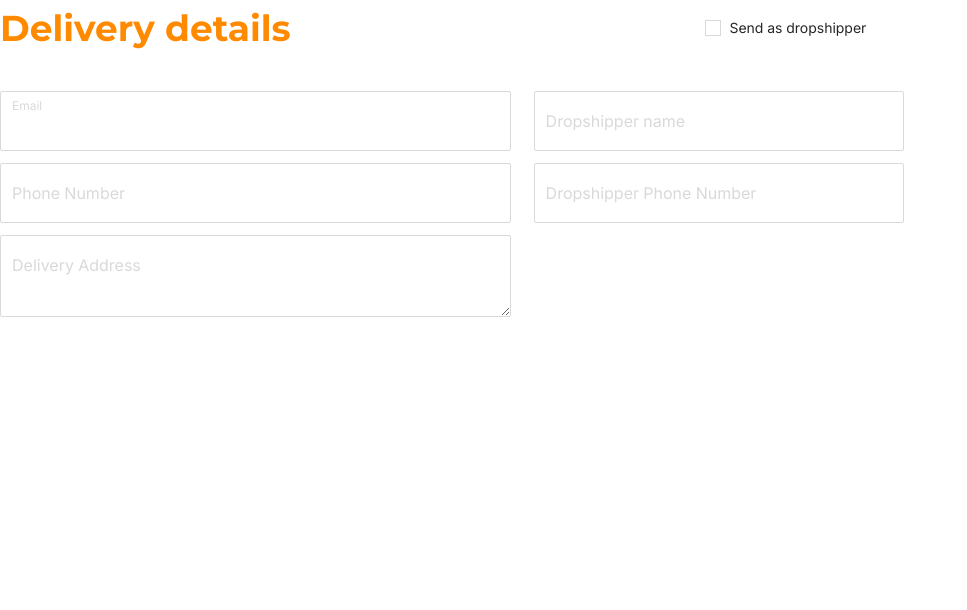
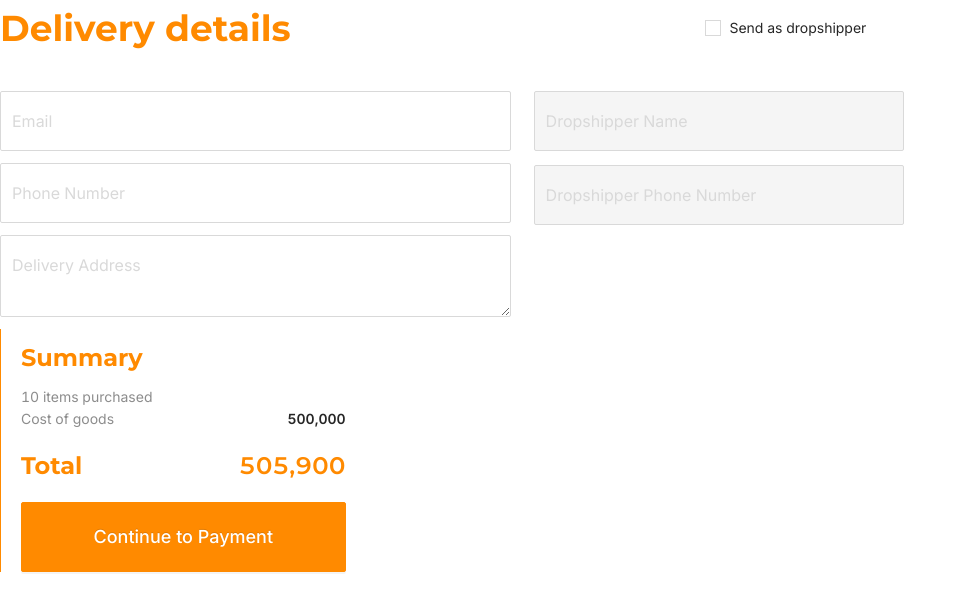
Before and after one commit to akmalmstfa29/front-end-test-jakmall, a Next.js app: page /steps/delivery in a window 1280 px wide. Shown: the top 610 px of the page, without its empty margins (0-967 px from the left). Built offline with nearby package versions, Linux system fonts and the light colour scheme.

Commit message:
done step delivery

```diff
--- a/components/flaoting-label.tsx
+++ b/components/flaoting-label.tsx
@@ -1,17 +1,23 @@
+import { CheckOutlined } from "@ant-design/icons";
 import { Input as ADInput } from "antd";
 import React, { useState } from "react";
-import styled from 'styled-components'
-const { TextArea } = ADInput;
+import { ControllerRenderProps, FieldError } from "react-hook-form";
+import styled from 'styled-components';
+const { TextArea: ADTextArea } = ADInput;
 
 interface FloatLabelProps extends React.InputHTMLAttributes<HTMLInputElement> {
   label: string;
   type?: 'input' | 'textarea';
   value?: string | ReadonlyArray<string> | number | undefined;
+  field?: ControllerRenderProps<any, any>;
+  error?: FieldError;
   onChange?: React.ChangeEventHandler<HTMLInputElement | HTMLTextAreaElement>;
 }
 
 interface LabelProps {
   floating: boolean;
+  isValid: boolean;
+  isError: boolean;
 }
 
 const Wrapper = styled.div`
@@ -20,9 +26,9 @@ const Wrapper = styled.div`
 `;
 
 const Label = styled.label<LabelProps>`
-  top: ${(props)=>props.floating ? '6px' : '18px' };
-  font-size: ${(props)=>props.floating ? '12px' : '16px' };
-  color: #d9d9d9;
+  top: ${({floating}) => floating ? '6px' : '18px' };
+  font-size: ${({floating}) => floating ? '12px' : '16px' };
+  color: ${({floating, isError, isValid}) => isError && floating ? '#FF8A00' : isValid && floating ? '#1BD97B' : '#d9d9d9' };
   font-weight: normal;
   position: absolute;
   pointer-events: none;
@@ -30,16 +36,46 @@ const Label = styled.label<LabelProps>`
   transition: 0.2s ease all;
 `;
 
-const Input = styled(ADInput)`
+interface InputProps {
+  isError: boolean;
+  isValid: boolean;
+}
+
+const Input = styled(ADInput)<InputProps>`
   font-size: 14px;
   font-weight: 600;
+  border-color: ${({isError, isValid}) => isError ? '#FF8A00' : isValid ? '#1BD97B' : 'none' };
+  &:focus {
+    border-color: ${({isError, isValid}) => isError ? '#FF8A00' : isValid ? '#1BD97B' : 'none' };
+    box-shadow: 0 0 0 2px ${({isError, isValid}) => isError ? 'rgba(255, 138 , 0, 0.2)' : isValid ? 'rgba(27, 217, 123, 0.2)' : 'none' };
+  }
+  &:hover {
+    border-color: ${({isError, isValid}) => isError ? '#FF8A00' : isValid ? '#1BD97B' : 'none' };
+  }
+`
+
+const TextArea = styled(ADTextArea)<InputProps>`
+  font-size: 14px;
+  font-weight: 600;
+  border-color: ${({isError, isValid}) => isError ? '#FF8A00' : isValid ? '#1BD97B' : 'none' };
+  &:focus {
+    border-color: ${({isError, isValid}) => isError ? '#FF8A00' : isValid ? '#1BD97B' : 'none' };
+    box-shadow: 0 0 0 2px ${({isError, isValid}) => isError ? 'rgba(255, 138 , 0, 0.2)' : isValid ? 'rgba(27, 217, 123, 0.2)' : 'none' };
+  }
+  &:hover {
+    border-color: ${({isError, isValid}) => isError ? '#FF8A00' : isValid ? '#1BD97B' : 'none' };
+  }
+`
+
+const Error = styled.p`
+  margin-top: 5px;
+  color: #FF8A00;
 `
 
 const FloatLabel: React.FC<FloatLabelProps> = props => {
   const [focus, setFocus] = useState<boolean>(false);
-  const { label, type, value, onChange } = props;
-
-  // const Component: typeof TextArea = type === 'textarea' ? TextArea : Input
+  const { disabled, error, field, label, type, value, onChange } = props;
+  const val = value || field?.value;
 
   return (
     <Wrapper
@@ -47,9 +83,30 @@ const FloatLabel: React.FC<FloatLabelProps> = props => {
       onBlur={() => setFocus(false)}
       onFocus={() => setFocus(true)}
     >
-      { type == undefined || type === 'input' ? <Input className="floating-label" value={value} onChange={onChange}/> : null}
-      { type === 'textarea' ? <TextArea className="floating-label" value={value} onChange={onChange}/> : null}
-      <Label floating={focus || value !== undefined}>{label}</Label>
+      { type == undefined || type === 'input'
+        ? <Input
+            className="floating-label"
+            value={value || field?.value}
+            onChange={onChange || field?.onChange}
+            {...field}
+            disabled={disabled}
+            isValid={!error && !!val}
+            isError={!!error}
+          />
+        : null }
+      { type === 'textarea'
+        ? <TextArea
+            className="floating-label"
+            value={value || field?.value}
+            onChange={onChange || field?.onChange}
+            {...field}
+            disabled={disabled}
+            isValid={!error && !!val}
+            isError={!!error}
+          />
+        : null }
+      <Label floating={focus || !!val} isError={!!error} isValid={!error && !!val}>{label}</Label>
+      {error && <Error>{error.message}</Error>}
     </Wrapper>
   );
 };
--- a/context/delivery-context.ts
+++ b/context/delivery-context.ts
@@ -7,6 +7,7 @@ export interface DeliveryType {
     asDropshipper: boolean;
     dropshipperName?: string;
     dropshipperPhoneNumber?: string;
+    dropshippingFee?: number;
 }
 
 interface DeliveryContextType {
--- a/package.json
+++ b/package.json
@@ -10,12 +10,15 @@
   },
   "dependencies": {
     "@ant-design/icons": "^4.7.0",
+    "@hookform/resolvers": "^2.9.3",
     "@types/styled-components": "^5.1.25",
     "antd": "^4.21.4",
     "next": "12.1.6",
     "react": "18.2.0",
     "react-dom": "18.2.0",
-    "styled-components": "^5.3.5"
+    "react-hook-form": "^7.33.0",
+    "styled-components": "^5.3.5",
+    "yup": "^0.32.11"
   },
   "devDependencies": {
     "@types/node": "18.0.0",
--- a/pages/steps/delivery.tsx
+++ b/pages/steps/delivery.tsx
@@ -1,42 +1,123 @@
-import { Checkbox, Layout } from 'antd';
+import { Button, Checkbox, Layout, Typography } from 'antd';
 import { Content } from 'antd/lib/layout/layout';
-import React from 'react';
+import React, { Dispatch, SetStateAction } from 'react';
 import FlaotingLabel from '../../components/flaoting-label';
 import DeliveryContext, { DeliveryType } from '../../context/delivery-context';
 import stepStyles from './styles/Step.module.css';
+import { Controller, SubmitHandler, useForm } from "react-hook-form";
+import { yupResolver } from '@hookform/resolvers/yup';
+import * as yup from "yup";
+import SummaryItem from '../../components/summary-item';
+const { Text } = Typography;
 
-interface DeliveryProps {}
+interface DeliveryProps {
+  changeStep?: React.Dispatch<React.SetStateAction<number>>
+}
 
-const Delivery: React.FC<DeliveryProps> = () => {
-  const {delivery, setDelivery} = React.useContext(DeliveryContext);
-  // const [delivery, setDelivery] = React.useState<DeliveryType>({
-  //   email: '',
-  //   phoneNumber: '',
-  //   deliveryAddress: '',
-  //   asDropshipper: false,
-  // });
+const phoneRegExp = /^[+()\d-]+$/
+
+const schema = yup.object({
+  email: yup.string().email().label('Email').required(),
+  phoneNumber: yup.string().matches(phoneRegExp, 'Phone number is not valid').min(6).max(20).label('Phone Number').required(),
+  deliveryAddress: yup.string().label('Delivery Address').required(),
+  asDropshipper: yup.bool(),
+  dropshipperName: yup.string().label('Dropshipper Name').ensure().when('asDropshipper', {
+    is: true,
+    then: yup.string().required()
+  }),
+  dropshipperPhoneNumber: yup.string().label('Dropshipper Phone Number').ensure().when('asDropshipper', {
+    is: true,
+    then:  yup.string().matches(phoneRegExp, 'Dropshipper Phone Number is not valid').min(6).max(20).required(),
+  }),
+}).required();
+
+const Delivery: React.FC<DeliveryProps> = ({changeStep}) => {
+  const { delivery, setDelivery } = React.useContext(DeliveryContext);
+  const { control, watch, handleSubmit, formState: { errors }, setValue, setError } = useForm<DeliveryType>({
+    resolver: yupResolver(schema)
+  });
+  const asDropshipper = watch('asDropshipper', false)
+
+  const [dropshippingFee, setDropshippingFee] = React.useState<number>(delivery.dropshippingFee || 0)
+
+  const onSubmit: SubmitHandler<DeliveryType> = data => {
+    changeStep && changeStep(1)
+    setTimeout(() => {
+      setDelivery({...data, dropshippingFee})
+    }, 350)
+  };
+
+  React.useEffect(() => {
+    setValue('dropshipperName', '')
+    setValue('dropshipperPhoneNumber', '')
+    setError('dropshipperName', {})
+    setError('dropshipperPhoneNumber', {})
+    setDropshippingFee(asDropshipper ? 5900 : 0);
+  }, [asDropshipper]);
 
   return (
+    <>
       <Layout className={stepStyles.content}>
         <Content className={stepStyles['main-content']}>
           <header className={stepStyles['main-content-header']}>
             <h2 className={stepStyles['step-header']}>Delivery details</h2>
-          <Checkbox className='green-checkbox'>Send as dropshipper</Checkbox>
+            <Controller
+              name={'asDropshipper'}
+              control={control}
+              rules={{ required: true }}
+              render={({ field }) => <Checkbox className='green-checkbox' {...field}>Send as dropshipper</Checkbox>}
+            />
           </header>
           <div className={stepStyles['delivery-form']}>
             <div className={stepStyles['basic-information']}>
-            <FlaotingLabel label={'Email'} value={delivery.email} autoFocus onChange={e => setDelivery({ ...delivery, email: e.target.value})} />
-            <FlaotingLabel label={'Phone Number'} />
-            <FlaotingLabel label={'Delivery Address'} type='textarea' />
+              <Controller
+                name={'email'}
+                control={control}
+                rules={{ required: true }}
+                render={({ field }) => <FlaotingLabel label={'Email'} field={field} error={errors.email} />}
+              />
+              <Controller
+                name={'phoneNumber'}
+                control={control}
+                rules={{ required: true }}
+                render={({ field }) => <FlaotingLabel label={'Phone Number'} field={field} error={errors.phoneNumber} />}
+              />
+              <Controller
+                name={'deliveryAddress'}
+                control={control}
+                rules={{ required: true }}
+                render={({ field }) => <FlaotingLabel label={'Delivery Address'} type={'textarea'} field={field} error={errors.deliveryAddress} />}
+              />
             </div>
             <div className={stepStyles['dropshipper-information']}>
-            <FlaotingLabel label={'Dropshipper name'} />
-            <FlaotingLabel label={'Dropshipper Phone Number'} />
+              <Controller
+                name={'dropshipperName'}
+                control={control}
+                rules={{ required: true }}
+                render={({ field }) => <FlaotingLabel label={'Dropshipper Name'} field={field} error={errors.dropshipperName} disabled={!asDropshipper} />}
+              />
+              <Controller
+                name={'dropshipperPhoneNumber'}
+                control={control}
+                rules={{ required: true }}
+                render={({ field }) => <FlaotingLabel label={'Dropshipper Phone Number'} field={field} error={errors.dropshipperPhoneNumber} disabled={!asDropshipper} />}
+              />
             </div>
           </div>
         </Content>
       </Layout>
+      <Layout className={stepStyles['summary-wrapper']}>
+        <h2 className={stepStyles['summary-header']}>Summary</h2>
+        <Text type="secondary">10 items purchased</Text>
+        <div className='flex-space' />
+        <SummaryItem label='Cost of goods' value={'500,000'} />
+        {dropshippingFee ? (<SummaryItem label='Dropshipping Fee' value={dropshippingFee.toLocaleString('en-US')} />) : null}
+        <SummaryItem isBig={true} label='Total' value={'505,900'} />
+        <Button onClick={handleSubmit(onSubmit)} className={stepStyles['submit-button']} type="primary">Continue to Payment</Button>
+      </Layout>
+    </>
   )
 }
 
-export default React.memo(Delivery);
+// export default React.memo(React.forwardRef(Delivery));
+export default Delivery;
--- a/pages/steps/styles/Step.module.css
+++ b/pages/steps/styles/Step.module.css
@@ -42,3 +42,26 @@
 .dropshipper-information {
   width: 41%;
 }
+
+.summary-wrapper {
+  background: unset;
+  width: 27%;
+  padding-left: 20px;
+  border-left: 0.5px solid #FF8A00;
+}
+
+.summary-header {
+  font-family: 'Montserrat';
+  font-weight: 700;
+  font-size: 24px;
+  color: #FF8A00;
+  margin: 0;
+  padding: 10px 0px;
+}
+
+.submit-button {
+  padding: 20px 0px;
+  font-size: 18px;
+  font-weight: 500;
+  height: unset;
+}
```
Also changed, not shown: pages/index.tsx (+19 -15 lines), styles/Home.module.css (+0 -28 lines), styles/globals.css (+10 -0 lines), 1 other file (tests, documents, lock files or other folders). Lines whose indentation alone changed are shown as unchanged.
